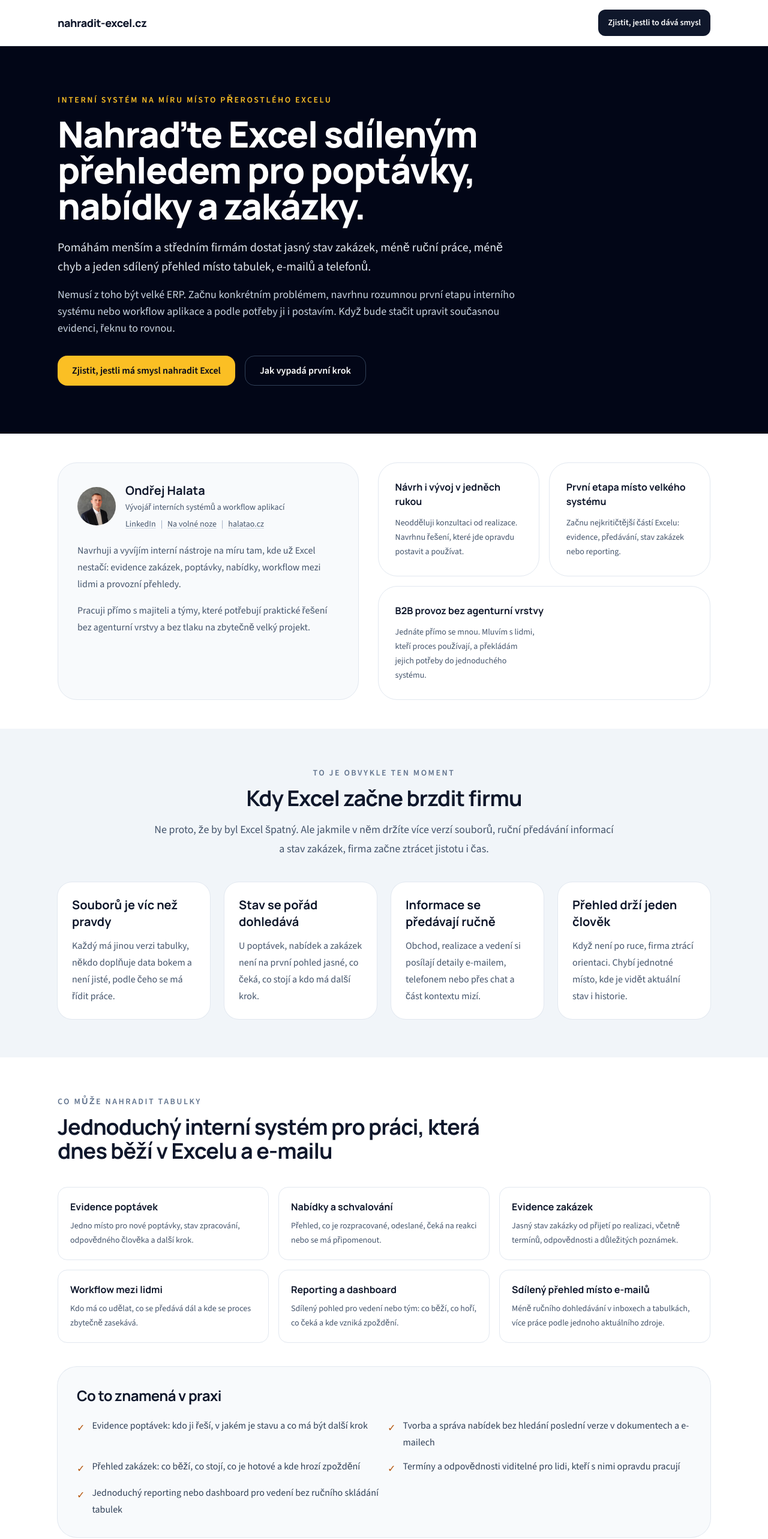
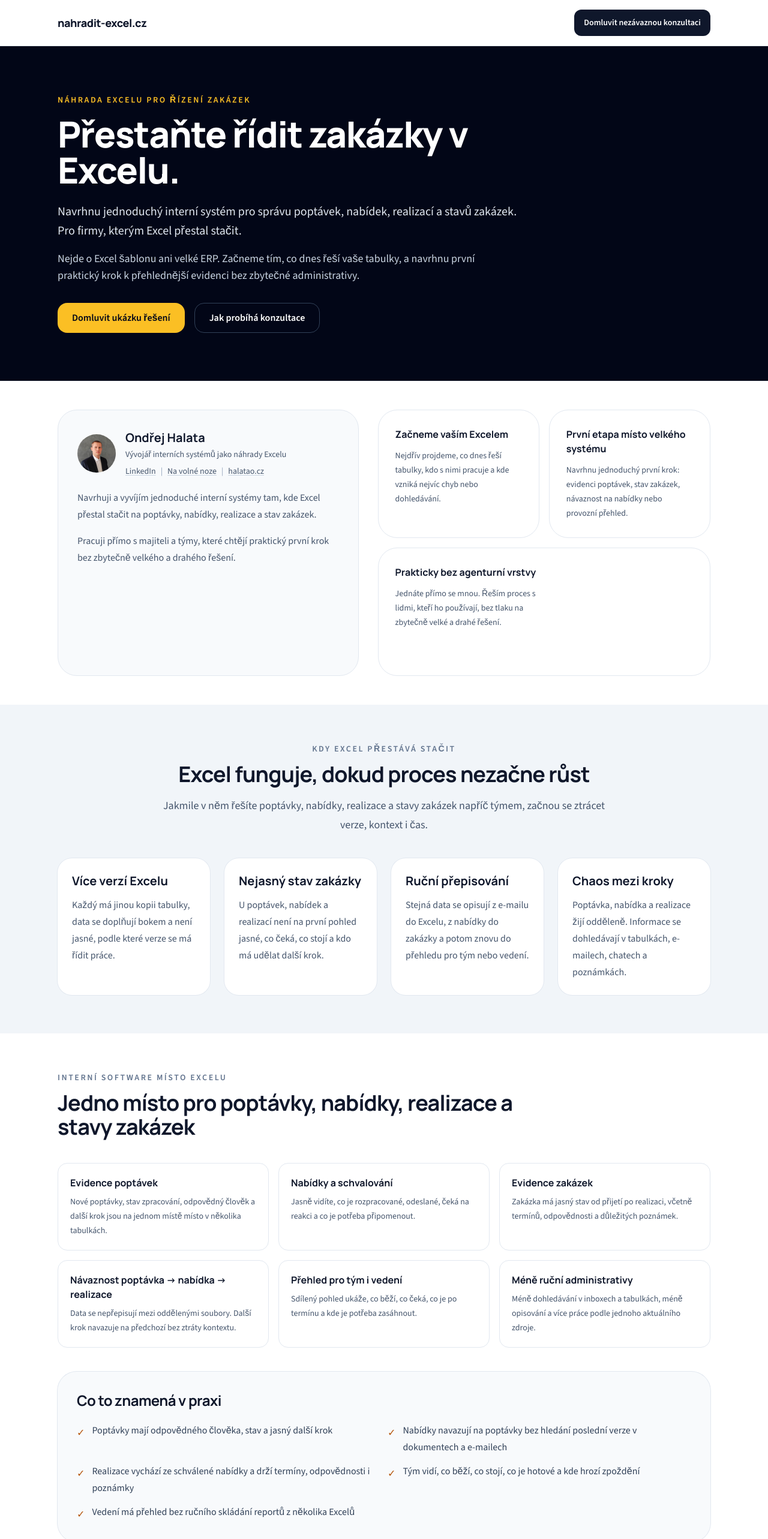
Before and after one commit to halatao/nahradit-excel, a Next.js app: page / in a window 1280 px wide. Shown: the top 2566 px of the page at 60% size. Built offline with nearby package versions, Linux system fonts and the light colour scheme.

Commit message:
Update landing page content and lead form for clarity and improved messaging

```diff
--- a/components/landing/lead-form.tsx
+++ b/components/landing/lead-form.tsx
@@ -23,10 +23,10 @@
 };
 
 const areaOptions = [
-  "Evidence poptávek",
-  "Nabídky",
-  "Evidence zakázek",
-  "Reporting / přehled",
+  "Poptávky v Excelu",
+  "Nabídky a schvalování",
+  "Realizace a stavy zakázek",
+  "Přehled pro tým nebo vedení",
   "Nevím, potřebuji poradit",
 ];
 
@@ -191,7 +191,7 @@
 
       <div className="md:col-span-2">
         <label htmlFor="area" className="mb-2 block text-sm font-medium text-slate-700">
-          Co dnes řešíte nejvíc?
+          Co dnes v Excelu řešíte nejvíc?
         </label>
         <select
           id="area"
@@ -218,7 +218,7 @@
 
       <div className="md:col-span-2">
         <label htmlFor="message" className="mb-2 block text-sm font-medium text-slate-700">
-          Stručný popis situace (volitelné)
+          Stručný popis současného procesu (volitelné)
         </label>
         <textarea
           id="message"
@@ -227,7 +227,7 @@
           value={values.message}
           onChange={(event) => setFieldValue("message", event.target.value)}
           className={inputClassName(false)}
-          placeholder="Například: poptávky chodí do e-mailu, nabídky děláme ručně, zakázky držíme v Excelu a stav se často dohledává po telefonu..."
+          placeholder="Například: poptávky chodí do e-mailu, nabídky připravujeme ručně, realizace držíme v Excelu a stav zakázky se často dohledává po telefonu..."
         />
         <ValidationError
           prefix="Zpráva"
@@ -239,7 +239,7 @@
 
       <div className="md:col-span-2 flex flex-col gap-4 sm:flex-row sm:items-center sm:justify-between">
         <div className="text-sm leading-6 text-slate-500">
-          Nezávazně. Bez tlaku na velký projekt.
+          Nezávazně projdeme váš Excel a možný první krok.
           <br />
           Odesláním souhlasíte se zpracováním údajů za účelem zpětného kontaktování.
         </div>
@@ -249,7 +249,7 @@
           disabled={state.submitting}
           className="inline-flex min-h-12 items-center justify-center rounded-2xl bg-slate-900 px-6 py-3 text-base font-semibold text-white transition hover:bg-slate-800 disabled:cursor-not-allowed disabled:bg-slate-500 focus-visible:outline-2 focus-visible:outline-offset-4 focus-visible:outline-[var(--color-accent)]"
         >
-          {state.submitting ? "Odesílám..." : "Zjistit, jestli to dává smysl"}
+          {state.submitting ? "Odesílám..." : "Domluvit nezávaznou konzultaci"}
         </button>
       </div>
 
--- a/components/landing/sections.tsx
+++ b/components/landing/sections.tsx
@@ -47,7 +47,7 @@
             analyticsEvent="cta_click"
             analyticsLabel="header_cta"
           >
-            Zjistit, jestli to dává smysl
+            Domluvit nezávaznou konzultaci
           </TrackedAnchor>
         ) : null}
       </Container>
@@ -61,19 +61,18 @@
       <Container className="py-16 lg:py-20">
         <div className="max-w-4xl">
           <p className="text-sm font-semibold uppercase tracking-[0.18em] text-[var(--color-accent)]">
-            Interní systém na míru místo přerostlého Excelu
+            Náhrada Excelu pro řízení zakázek
           </p>
           <h1 className="mt-4 max-w-4xl font-heading text-4xl font-extrabold tracking-tight text-white sm:text-5xl lg:text-6xl">
-            Nahraďte Excel sdíleným přehledem pro poptávky, nabídky a zakázky.
+            Přestaňte řídit zakázky v Excelu.
           </h1>
           <p className="mt-6 max-w-3xl text-lg leading-8 text-slate-200 sm:text-xl">
-            Pomáhám menším a středním firmám dostat jasný stav zakázek, méně ruční práce,
-            méně chyb a jeden sdílený přehled místo tabulek, e-mailů a telefonů.
+            Navrhnu jednoduchý interní systém pro správu poptávek, nabídek, realizací
+            a stavů zakázek. Pro firmy, kterým Excel přestal stačit.
           </p>
           <p className="mt-4 max-w-3xl text-base leading-7 text-slate-300 sm:text-lg">
-            Nemusí z toho být velké ERP. Začnu konkrétním problémem, navrhnu rozumnou první
-            etapu interního systému nebo workflow aplikace a podle potřeby ji i postavím.
-            Když bude stačit upravit současnou evidenci, řeknu to rovnou.
+            Nejde o Excel šablonu ani velké ERP. Začneme tím, co dnes řeší vaše tabulky,
+            a navrhnu první praktický krok k přehlednější evidenci bez zbytečné administrativy.
           </p>
           <div className="mt-8 flex flex-col gap-4 sm:flex-row">
             <TrackedAnchor
@@ -82,13 +81,13 @@
               analyticsEvent="cta_click"
               analyticsLabel="hero_primary_cta"
             >
-              Zjistit, jestli má smysl nahradit Excel
+              Domluvit ukázku řešení
             </TrackedAnchor>
             <a
               href="#jak-to-probiha"
               className="inline-flex min-h-12 items-center justify-center rounded-2xl border border-slate-700 px-6 py-3 text-base font-semibold text-white transition hover:bg-white/5 focus-visible:outline-2 focus-visible:outline-offset-4 focus-visible:outline-white"
             >
-              Jak vypadá první krok
+              Jak probíhá konzultace
             </a>
           </div>
         </div>
@@ -115,7 +114,7 @@
               <div>
                 <h2 className="text-xl font-heading font-bold text-slate-900">Ondřej Halata</h2>
                 <p className="mt-1 text-sm text-slate-600">
-                  Vývojář interních systémů a workflow aplikací
+                  Vývojář interních systémů jako náhrady Excelu
                 </p>
                 <div className="mt-2 flex flex-wrap items-center gap-x-2 text-sm text-slate-600">
                   <a
@@ -152,12 +151,12 @@
               </div>
             </div>
             <p className="mt-5 text-base leading-7 text-slate-600">
-              Navrhuji a vyvíjím interní nástroje na míru tam, kde už Excel nestačí:
-              evidence zakázek, poptávky, nabídky, workflow mezi lidmi a provozní přehledy.
+              Navrhuji a vyvíjím jednoduché interní systémy tam, kde Excel přestal stačit
+              na poptávky, nabídky, realizace a stav zakázek.
             </p>
             <p className="mt-4 text-base leading-7 text-slate-600">
-              Pracuji přímo s majiteli a týmy, které potřebují praktické řešení bez agenturní
-              vrstvy a bez tlaku na zbytečně velký projekt.
+              Pracuji přímo s majiteli a týmy, které chtějí praktický první krok bez
+              zbytečně velkého a drahého řešení.
             </p>
           </div>
           <div className="grid gap-4 md:grid-cols-2 auto-rows-fr">
@@ -186,13 +185,13 @@
     <section className="bg-slate-100">
       <Container className="py-16">
         <div className="mx-auto max-w-3xl text-center">
-          <SectionEyebrow>To je obvykle ten moment</SectionEyebrow>
+          <SectionEyebrow>Kdy Excel přestává stačit</SectionEyebrow>
           <h2 className="mt-3 font-heading text-3xl font-bold tracking-tight text-slate-900 sm:text-4xl">
-            Kdy Excel začne brzdit firmu
+            Excel funguje, dokud proces nezačne růst
           </h2>
           <p className="mt-4 text-lg leading-8 text-slate-600">
-            Ne proto, že by byl Excel špatný. Ale jakmile v něm držíte více verzí souborů,
-            ruční předávání informací a stav zakázek, firma začne ztrácet jistotu i čas.
+            Jakmile v něm řešíte poptávky, nabídky, realizace a stavy zakázek napříč týmem,
+            začnou se ztrácet verze, kontext i čas.
           </p>
         </div>
         <div className="mt-10 grid gap-6 md:grid-cols-2 xl:grid-cols-4">
@@ -213,9 +212,9 @@
     <section className="bg-white">
       <Container className="py-16">
         <div className="max-w-3xl">
-          <SectionEyebrow>Co může nahradit tabulky</SectionEyebrow>
+          <SectionEyebrow>Interní software místo Excelu</SectionEyebrow>
           <h2 className="mt-3 font-heading text-3xl font-bold tracking-tight text-slate-900 sm:text-4xl">
-            Jednoduchý interní systém pro práci, která dnes běží v Excelu a e-mailu
+            Jedno místo pro poptávky, nabídky, realizace a stavy zakázek
           </h2>
         </div>
         <div className="mt-10 grid gap-4 md:grid-cols-2 xl:grid-cols-3">
@@ -251,20 +250,20 @@
         <div>
           <SectionEyebrow>Výsledek spolupráce</SectionEyebrow>
           <h2 className="mt-3 font-heading text-3xl font-bold tracking-tight text-slate-900 sm:text-4xl">
-            Místo další tabulky vznikne konkrétní návrh řešení.
+            Místo další tabulky vznikne návrh jednoduchého interního systému.
             <span className="block text-[var(--color-accent-deep)]">
               A podle potřeby první funkční etapa.
             </span>
           </h2>
           <div className="mt-6 space-y-5 text-lg leading-8 text-slate-600">
             <p>
-              Cílem není jen pojmenovat problém. Cílem je navrhnout, jak má vypadat evidence,
-              stavový workflow a předávání mezi obchodem a realizací, aby se práce dala řídit
+              Začneme tím, co dnes řeší Excel. Cílem je navrhnout, jak má vypadat evidence,
+              stavy a předávání mezi poptávkou, nabídkou a realizací, aby se práce dala řídit
               bez neustálého dohledávání.
             </p>
             <p>
-              Často stačí menší interní aplikace, dashboard nebo první etapa systému na míru,
-              která odstraní nejhorší ruční kroky a připraví prostor pro další rozvoj.
+              Často stačí menší interní aplikace nebo první etapa systému na míru, která
+              odstraní nejhorší ruční kroky a nepůsobí jako zbytečně robustní ERP.
             </p>
           </div>
         </div>
@@ -319,11 +318,11 @@
         <div className="mx-auto max-w-3xl text-center">
           <SectionEyebrow>Jak to probíhá</SectionEyebrow>
           <h2 className="mt-3 font-heading text-3xl font-bold tracking-tight text-slate-900 sm:text-4xl">
-            Krátký postup bez zbytečné analýzy navíc
+            Krátká konzultace bez tlaku na velký projekt
           </h2>
           <p className="mt-4 text-lg leading-8 text-slate-600">
-            Cílem je rychle pochopit problém, navrhnout malou první etapu a vyřešit
-            nejkritičtější část Excelu, pokud dává spolupráce smysl.
+            Nejdřív projdeme váš aktuální proces v Excelu. Potom navrhnu jednoduchý první
+            krok, pokud dává nahrazení tabulek smysl.
           </p>
         </div>
         <div id="jak-to-probiha" className="mt-10 grid gap-6 lg:grid-cols-3">
@@ -351,7 +350,7 @@
             Pro koho to dává smysl
           </p>
           <h2 className="mt-3 font-heading text-3xl font-bold tracking-tight sm:text-4xl">
-            Pro firmy, které chtějí konkrétní zlepšení, ne obří ERP
+            Pro firmy, kterým Excel přestal stačit, ale nechtějí obří ERP
           </h2>
           <ul className="mt-6 space-y-4 text-base leading-7 text-slate-300">
             {fitItems.goodFit.map((item) => (
@@ -405,24 +404,23 @@
         <div className="rounded-[2rem] bg-white p-8 shadow-sm ring-1 ring-amber-200 sm:p-10">
           <div className="max-w-3xl">
             <p className="text-sm font-semibold uppercase tracking-[0.18em] text-[var(--color-accent-deep)]">
-              Nezávazně a bez tlaku na velký projekt
+              Nezávazná konzultace k náhradě Excelu
             </p>
             <h2 className="mt-3 font-heading text-3xl font-bold tracking-tight text-slate-900 sm:text-4xl">
-              Popište, kde vám Excel začíná překážet
+              Ukažte mi, co dnes řídíte v Excelu
             </h2>
             <p className="mt-4 text-lg leading-8 text-slate-600">
-              Stačí pár vět o tom, kde dnes držíte poptávky, nabídky nebo zakázky a co se
-              nejčastěji dohledává ručně. Ozvu se vám zpět a navrhnu krátký call, pokud bude
-              dávat smysl.
+              Stačí pár vět o tom, jak dnes evidujete poptávky, nabídky, realizace nebo stavy
+              zakázek. Ozvu se zpět a nezávazně projdeme, jak může vypadat náhrada vašeho Excelu.
             </p>
             <p className="mt-3 text-base leading-7 text-slate-500">
-              Není to závazná poptávka ani start velkého projektu. Většinou za 20-30 minut
-              zjistím, jestli dává smysl Excel nahrazovat, nebo jestli zatím stačí menší úprava.
+              Není to závazná poptávka na velký software projekt. Většinou za 20-30 minut
+              navrhnu jednoduchý první krok, nebo rovnou řeknu, že Excel zatím stačí.
             </p>
           </div>
           <LeadForm />
           <div className="mt-6 border-t border-slate-200 pt-6 text-sm leading-6 text-slate-500">
-            Chcete nejdřív jen poslat stručný popis současné evidence? Napište na{" "}
+            Chcete nejdřív jen poslat stručný popis současného Excelu? Napište na{" "}
             <TrackedAnchor
               href={`mailto:${siteConfig.email}`}
               className="font-medium text-slate-900 underline"
--- a/lib/landing-content.ts
+++ b/lib/landing-content.ts
@@ -1,48 +1,48 @@
 export const quickTags = [
-  "Poptávky a nabídky",
-  "Evidence zakázek",
-  "Workflow firmy",
-  "Dashboard místo tabulek",
+  "Náhrada Excelu",
+  "Přehled zakázek",
+  "Méně ruční práce",
+  "Jasné stavy",
 ] as const;
 
 export const trustCards = [
   {
-    title: "Návrh i vývoj v jedněch rukou",
+    title: "Začneme vaším Excelem",
     description:
-      "Neodděluji konzultaci od realizace. Navrhnu řešení, které jde opravdu postavit a používat.",
+      "Nejdřív projdeme, co dnes řeší tabulky, kdo s nimi pracuje a kde vzniká nejvíc chyb nebo dohledávání.",
   },
   {
     title: "První etapa místo velkého systému",
     description:
-      "Začnu nejkritičtější částí Excelu: evidence, předávání, stav zakázek nebo reporting.",
+      "Navrhnu jednoduchý první krok: evidenci poptávek, stav zakázek, návaznost na nabídky nebo provozní přehled.",
   },
   {
-    title: "B2B provoz bez agenturní vrstvy",
+    title: "Prakticky bez agenturní vrstvy",
     description:
-      "Jednáte přímo se mnou. Mluvím s lidmi, kteří proces používají, a překládám jejich potřeby do jednoduchého systému.",
+      "Jednáte přímo se mnou. Řeším proces s lidmi, kteří ho používají, bez tlaku na zbytečně velké a drahé řešení.",
   },
 ] as const;
 
 export const problemItems = [
   {
-    title: "Souborů je víc než pravdy",
+    title: "Více verzí Excelu",
     description:
-      "Každý má jinou verzi tabulky, někdo doplňuje data bokem a není jisté, podle čeho se má řídit práce.",
+      "Každý má jinou kopii tabulky, data se doplňují bokem a není jasné, podle které verze se má řídit práce.",
   },
   {
-    title: "Stav se pořád dohledává",
+    title: "Nejasný stav zakázky",
     description:
-      "U poptávek, nabídek a zakázek není na první pohled jasné, co čeká, co stojí a kdo má další krok.",
+      "U poptávek, nabídek a realizací není na první pohled jasné, co čeká, co stojí a kdo má udělat další krok.",
   },
   {
-    title: "Informace se předávají ručně",
+    title: "Ruční přepisování",
     description:
-      "Obchod, realizace a vedení si posílají detaily e-mailem, telefonem nebo přes chat a část kontextu mizí.",
+      "Stejná data se opisují z e-mailu do Excelu, z nabídky do zakázky a potom znovu do přehledu pro tým nebo vedení.",
   },
   {
-    title: "Přehled drží jeden člověk",
+    title: "Chaos mezi kroky",
     description:
-      "Když není po ruce, firma ztrácí orientaci. Chybí jednotné místo, kde je vidět aktuální stav i historie.",
+      "Poptávka, nabídka a realizace žijí odděleně. Informace se dohledávají v tabulkách, e-mailech, chatech a poznámkách.",
   },
 ] as const;
 
@@ -50,48 +50,48 @@
   {
     title: "Evidence poptávek",
     description:
-      "Jedno místo pro nové poptávky, stav zpracování, odpovědného člověka a další krok.",
+      "Nové poptávky, stav zpracování, odpovědný člověk a další krok jsou na jednom místě místo v několika tabulkách.",
   },
   {
     title: "Nabídky a schvalování",
     description:
-      "Přehled, co je rozpracované, odeslané, čeká na reakci nebo se má připomenout.",
+      "Jasně vidíte, co je rozpracované, odeslané, čeká na reakci a co je potřeba připomenout.",
   },
   {
     title: "Evidence zakázek",
     description:
-      "Jasný stav zakázky od přijetí po realizaci, včetně termínů, odpovědnosti a důležitých poznámek.",
+      "Zakázka má jasný stav od přijetí po realizaci, včetně termínů, odpovědnosti a důležitých poznámek.",
   },
   {
-    title: "Workflow mezi lidmi",
+    title: "Návaznost poptávka -> nabídka -> realizace",
     description:
-      "Kdo má co udělat, co se předává dál a kde se proces zbytečně zasekává.",
+      "Data se nepřepisují mezi oddělenými soubory. Další krok navazuje na předchozí bez ztráty kontextu.",
   },
   {
-    title: "Reporting a dashboard",
+    title: "Přehled pro tým i vedení",
     description:
-      "Sdílený pohled pro vedení nebo tým: co běží, co hoří, co čeká a kde vzniká zpoždění.",
+      "Sdílený pohled ukáže, co běží, co čeká, co je po termínu a kde je potřeba zasáhnout.",
   },
   {
-    title: "Sdílený přehled místo e-mailů",
+    title: "Méně ruční administrativy",
     description:
-      "Méně ručního dohledávání v inboxech a tabulkách, více práce podle jednoho aktuálního zdroje.",
+      "Méně dohledávání v inboxech a tabulkách, méně opisování a více práce podle jednoho aktuálního zdroje.",
   },
 ] as const;
 
 export const practiceItems = [
-  "Evidence poptávek: kdo ji řeší, v jakém je stavu a co má být další krok",
-  "Tvorba a správa nabídek bez hledání poslední verze v dokumentech a e-mailech",
-  "Přehled zakázek: co běží, co stojí, co je hotové a kde hrozí zpoždění",
-  "Termíny a odpovědnosti viditelné pro lidi, kteří s nimi opravdu pracují",
-  "Jednoduchý reporting nebo dashboard pro vedení bez ručního skládání tabulek",
+  "Poptávky mají odpovědného člověka, stav a jasný další krok",
+  "Nabídky navazují na poptávky bez hledání poslední verze v dokumentech a e-mailech",
+  "Realizace vychází ze schválené nabídky a drží termíny, odpovědnosti i poznámky",
+  "Tým vidí, co běží, co stojí, co je hotové a kde hrozí zpoždění",
+  "Vedení má přehled bez ručního skládání reportů z několika Excelů",
 ] as const;
 
 export const insightItems = [
-  "Návrh jednoduchého interního systému nebo workflow aplikace",
+  "Návrh jednoduchého interního systému místo přerostlého Excelu",
   "Rozdělení řešení na malou první etapu a další možné kroky",
-  "Přehlednější návaznost mezi obchodem, nabídkou a realizací",
-  "Méně ručního přepisování, předávání a dohledávání stavu",
+  "Přehledná návaznost mezi poptávkou, nabídkou a realizací",
+  "Méně ručního přepisování, předávání a dohledávání stavu zakázky",
   "Podle potřeby i realizace první funkční verze",
 ] as const;
 
@@ -99,7 +99,7 @@
   {
     title: "Výroba a zakázková činnost",
     description:
-      "Poptávka přijde e-mailem, nabídka se připraví ručně a po schválení se zakázka hlídá v tabulce bez jasného stavu.",
+      "Poptávka přijde e-mailem, nabídka vznikne ručně a po schválení se realizace hlídá v Excelu bez jasného aktuálního stavu.",
   },
   {
     title: "Služby a realizace pro klienty",
@@ -109,7 +109,7 @@
   {
     title: "Menší obchodní tým",
     description:
-      "Poptávky, nabídky a follow-upy běží v e-mailu nebo osobních tabulkách a chybí společný pipeline přehled.",
+      "Poptávky, nabídky a follow-upy běží v e-mailu nebo osobních Excelech a chybí společný přehled.",
   },
 ] as const;
 
@@ -117,23 +117,23 @@
   {
     title: "Krátký call",
     description:
-      "Ukážete mi, co dnes běží v Excelu, kdo s tím pracuje a kde vzniká nejvíc dohledávání nebo chyb.",
+      "Ukážete mi, co dnes držíte v Excelu, kdo s tím pracuje a kde vzniká nejvíc dohledávání, přepisování nebo chyb.",
   },
   {
     title: "Návrh první etapy",
     description:
-      "Navrhnu malý první krok: třeba evidenci, dashboard, workflow aplikaci nebo menší automatizaci.",
+      "Navrhnu jednoduchý první krok: evidenci poptávek, přehled zakázek, návaznost na nabídky nebo menší automatizaci.",
   },
   {
     title: "Realizace, když to dává smysl",
     description:
-      "Pokud si sedne rozsah i očekávání, navážu návrhem a vývojem první funkční verze. Když Excel zatím stačí, řeknu to rovnou.",
+      "Pokud si sedne rozsah i očekávání, navážu vývojem první funkční verze. Když Excel zatím stačí, řeknu to rovnou.",
   },
 ] as const;
 
 export const fitItems = {
   goodFit: [
-    "Už cítíte chaos v poptávkách, nabídkách, zakázkách nebo předávání mezi lidmi",
+    "Excel už nestačí na poptávky, nabídky, realizace nebo předávání mezi lidmi",
     "Chcete konkrétní zlepšení, které ušetří dohledávání, přepisování a chyby",
     "Nechcete hned robustní ERP, ale potřebujete první rozumný krok k internímu systému",
     "Máte opakovaný proces, více lidí v týmu a jasnou bolest, kterou chcete řešit",
@@ -150,12 +150,12 @@
   {
     question: "Kdy dává smysl nahradit Excel a kdy ještě ne?",
     answer:
-      "Dává to smysl ve chvíli, kdy tabulka řídí opakovaný proces, pracuje s ní víc lidí a stav se často dohledává ručně. Pokud máte pár jednoduchých záznamů měsíčně a Excel nikoho nebrzdí, vlastní systém by byl zatím zbytečný.",
+      "Dává to smysl ve chvíli, kdy Excel řídí opakovaný proces, pracuje s ním víc lidí a stav poptávek, nabídek nebo zakázek se často dohledává ručně. Pokud máte pár jednoduchých záznamů měsíčně a Excel nikoho nebrzdí, vlastní systém by byl zatím zbytečný.",
   },
   {
     question: "Musí z toho být velký projekt?",
     answer:
-      "Nemusí. Často stačí malá první etapa: evidence poptávek, přehled zakázek, jednoduchý workflow nebo dashboard. Cílem je vyřešit největší bolest v Excelu, ne přepsat celou firmu najednou.",
+      "Nemusí. Často stačí malá první etapa: evidence poptávek, přehled zakázek, návaznost nabídek na realizace nebo jednoduchý provozní přehled. Cílem je vyřešit největší bolest v Excelu, ne přepsat celou firmu najednou.",
   },
   {
     question: "Umíte řešení i postavit?",
@@ -165,7 +165,7 @@
   {
     question: "Co když zatím nevíme, jaké řešení přesně chceme?",
     answer:
-      "To je běžné. Stačí popsat, co dnes běží v Excelu, kde vznikají chyby a kdo potřebuje přehled. Z toho se dá navrhnout první rozumný krok, případně rovnou říct, že zatím není potřeba nic stavět.",
+      "To je běžné. Stačí popsat, co dnes běží v Excelu, kde vznikají chyby a kdo potřebuje přehled. Z toho se dá navrhnout první jednoduchý krok, případně rovnou říct, že zatím není potřeba nic stavět.",
   },
   {
     question: "Kolik času to bude chtít od nás?",
```
Also changed, not shown: app/layout.tsx (+6 -6 lines).
